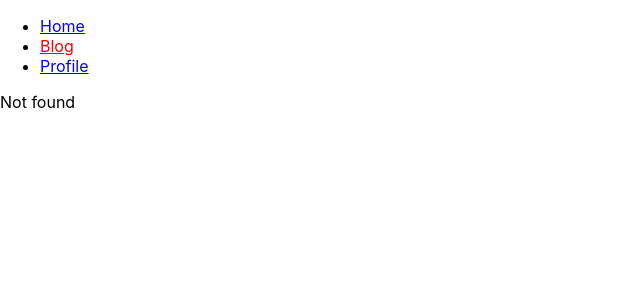
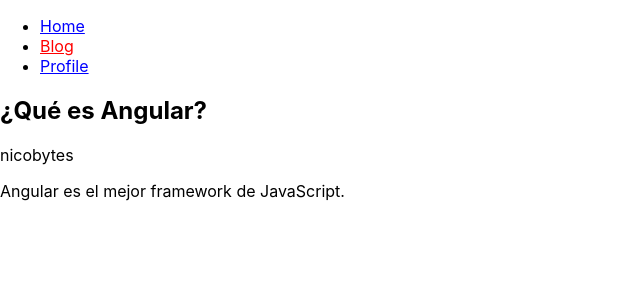
Before and after one commit to platzi/curso-react-router-proyecto1, a React (Create React App) app: page /#/blog/que-es-angular in a window 1280 px wide. Before the commit this address had no page. Shown: the top 300 px of the page, without its empty margins (0-640 px from the left). Built offline with nearby package versions, Linux system fonts and the light colour scheme.

Commit message:
useParams

```diff
--- a/src/App.js
+++ b/src/App.js
@@ -2,6 +2,7 @@
 import { Menu } from './Menu';
 import { HomePage } from './HomePage';
 import { BlogPage } from './BlogPage';
+import { BlogPost } from './BlogPost';
 import { ProfilePage } from './ProfilePage';
 
 // /#/ -> Home
@@ -19,6 +20,7 @@
         <Routes>
           <Route path="/" element={<HomePage />} />
           <Route path="/blog" element={<BlogPage />} />
+          <Route path="/blog/:slug" element={<BlogPost />} />
           <Route path="/profile" element={<ProfilePage />} />
           <Route path="*" element={<p>Not found</p>} />
         </Routes>
--- a/src/BlogPage.js
+++ b/src/BlogPage.js
@@ -1,8 +1,26 @@
 import React from 'react';
+import { Link } from 'react-router-dom';
+import { blogdata } from './blogdata'
 
 function BlogPage() {
   return (
-    <h1>BlogPage</h1>
+    <>
+      <h1>BlogPage</h1>
+
+      <ul>
+        {blogdata.map(post => (
+          <BlogLink post={post} />
+        ))}
+      </ul>
+    </>
+  );
+}
+
+function BlogLink({ post }) {
+  return (
+    <li>
+      <Link to={`/blog/${post.slug}`}>{post.title}</Link>
+    </li>
   );
 }
 
--- /dev/null
+++ b/src/BlogPost.js
@@ -0,0 +1,19 @@
+import React from 'react';
+import { Link, useParams } from 'react-router-dom';
+import { blogdata } from './blogdata'
+
+function BlogPost() {
+  const { slug } = useParams();
+
+  const blogpost = blogdata.find(post => post.slug === slug);
+
+  return (
+    <>
+      <h2>{blogpost.title}</h2>
+      <p>{blogpost.author}</p>
+      <p>{blogpost.content}</p>
+    </>
+  );
+}
+
+export { BlogPost };
--- /dev/null
+++ b/src/blogdata.js
@@ -0,0 +1,21 @@
+const blogdata = [];
+blogdata.push({
+  title: '¿Qué es React?',
+  slug: 'que-es-react',
+  content: 'React es el mejor framework de JavaScript.',
+  author: 'juandc',
+});
+blogdata.push({
+  title: '¿Qué es Vue?',
+  slug: 'que-es-vue',
+  content: 'Vue es el mejor framework de JavaScript.',
+  author: 'diannerd',
+});
+blogdata.push({
+  title: '¿Qué es Angular?',
+  slug: 'que-es-angular',
+  content: 'Angular es el mejor framework de JavaScript.',
+  author: 'nicobytes',
+});
+
+export { blogdata };
```
